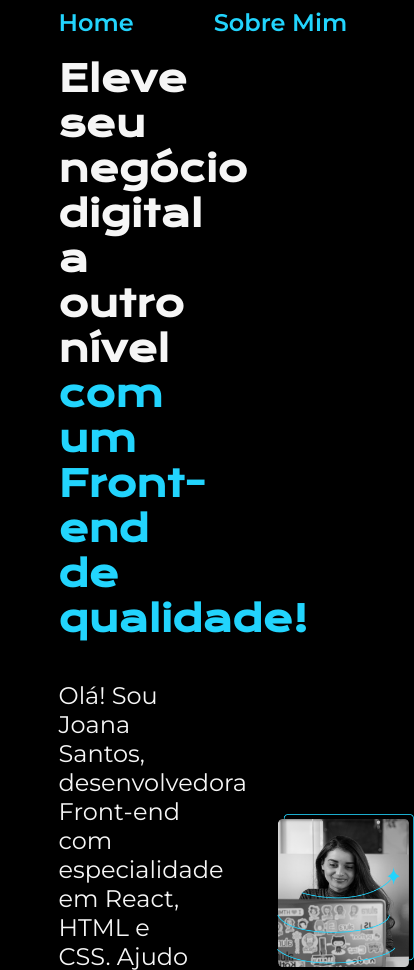
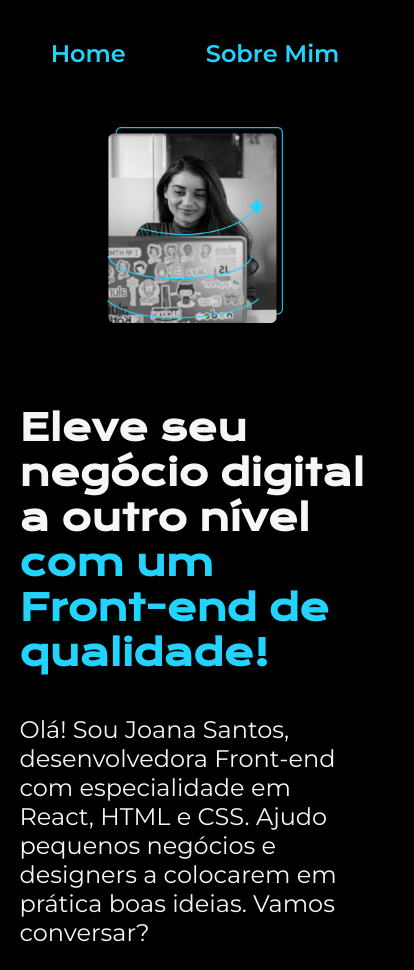
Before and after one commit to Kadu-77/Projetos-Fulltime, a plain HTML site: page Portifolio/index.html in a window 390 px wide. Shown: the top 970 px of the page, 414 px wide, since content can reach past the window. Drawn offline with nearby package versions, Linux system fonts and the light colour scheme.

Commit message:
Add files via upload

```diff
--- a/Portifolio/CSS/style.css
+++ b/Portifolio/CSS/style.css
@@ -116,8 +116,21 @@ body {
     font-weight: 400;
 }
 
-@media (max-widyh: 1200px) {
-    .apresentacao{
+@media (max-width: 1200px) {
+    .cabecalho {
+        padding: 10%;
+    }
+
+    .cabecalho__menu {
+        justify-content: center;
+    }
+
+    .apresentacao {
         flex-direction: column-reverse;
+        padding: 5%;
+    }
+
+    .apresenyacao__conteudo {
+        width: auto;
     }
 }
```
